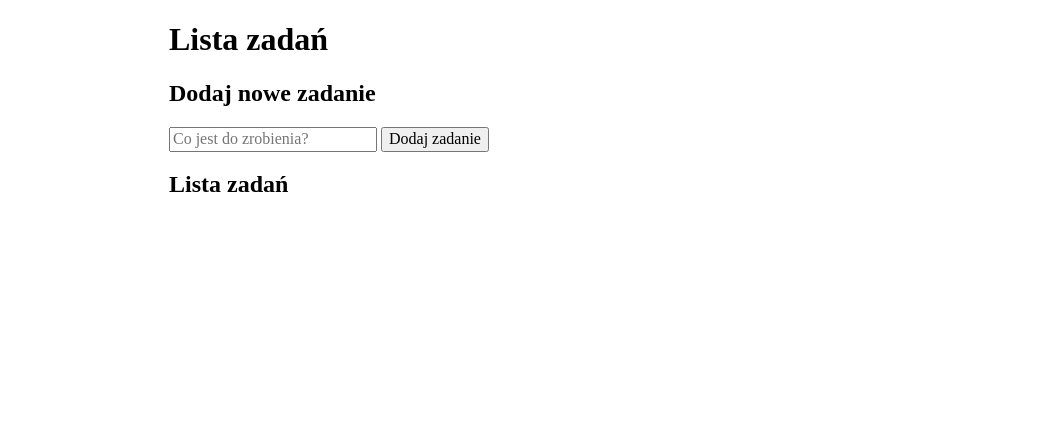
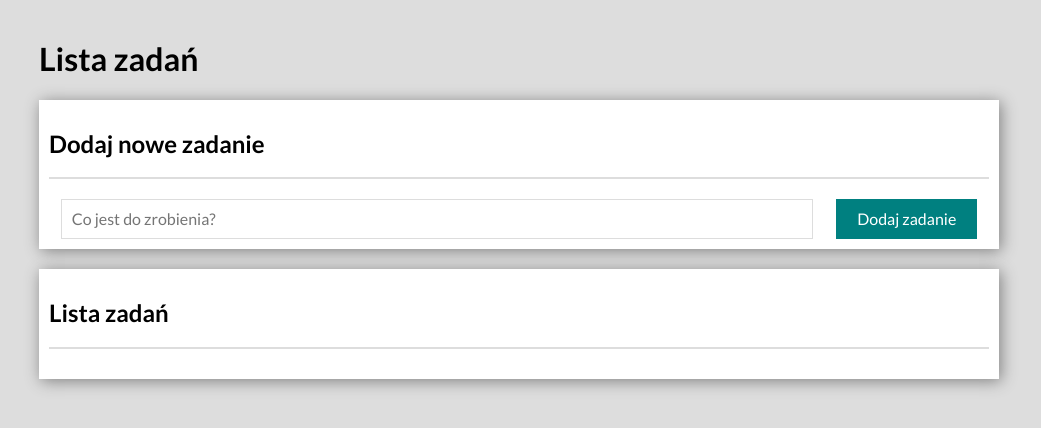
Before and after one commit to AngelikaMallek/to-do-list, a plain HTML site: page index.html in a window 1280 px wide. Shown: the whole page, without its empty margins (121-1162 px from the left). Drawn offline with nearby package versions, Linux system fonts and the light colour scheme.

Commit message:
CSS added

```diff
--- /dev/null
+++ b/CSS/container.css
@@ -0,0 +1,34 @@
+.container {
+    padding: 20px;
+}
+
+.container__section {
+    background-color: white;
+    padding: 10px;
+    margin-bottom: 20px;
+    box-shadow: 2px 2px 15px hsl(0, 0%, 50%);
+}
+
+.container__heading {
+    border-bottom: 2px solid #ddd;
+    padding-bottom: 20px;
+}
+
+.container__button {
+    padding: 10px;
+    background-color: teal;
+    color: white;
+    flex-basis: 15%;
+    border: none;
+}
+
+.container__input {
+    padding: 10px;
+    flex-basis: 80%;
+    border: 1px solid #ddd;
+}
+
+.container__form {
+    display: flex;
+    justify-content: space-around;
+}
--- a/CSS/style.css
+++ b/CSS/style.css
@@ -10,5 +10,7 @@ html {
 
 .body {
     margin: 0 auto;
-    max-width: 700px;
+    max-width: 1000px;
+    background-color: #ddd;
+    font-family: "Lato", sans-serif;
 }
--- a/index.html
+++ b/index.html
@@ -14,22 +14,26 @@
         integrity="sha512-oHDEc8Xed4hiW6CxD7qjbnI+B07vDdX7hEPTvn9pSZO1bcRqHp8mj9pyr+8RVC2GmtEfI2Bi9Ke9Ass0as+zpg=="
         crossorigin="anonymous" referrerpolicy="no-referrer" />
     <link rel="stylesheet" href="CSS/style.css">
+    <link rel="stylesheet" href="CSS/container.css">
+    <link rel="stylesheet" href="CSS/section.css">
 </head>
 
 <body class="body">
+    <div class="container">
         <header>
             <h1>Lista zadań</h1>
         </header>
-    <section>
-        <h2>Dodaj nowe zadanie</h2>
-        <form method="POST">
-            <input type="text" placeholder="Co jest do zrobienia?">
-            <button>Dodaj zadanie</button>
+        <section class="container__section">
+            <h2 class="container__heading">Dodaj nowe zadanie</h2>
+            <form method="POST" class="container__form">
+                <input class="container__input" type="text" placeholder="Co jest do zrobienia?">
+                <button class="container__button">Dodaj zadanie</button>
             </form>
         </section>
-    <section>
-        <h2>Lista zadań</h2>
+        <section class="container__section">
+            <h2 class="container__heading">Lista zadań</h2>
         </section>
+    </div>
 </body>
 
 </html>
```
Lines whose indentation alone changed are shown as unchanged.
